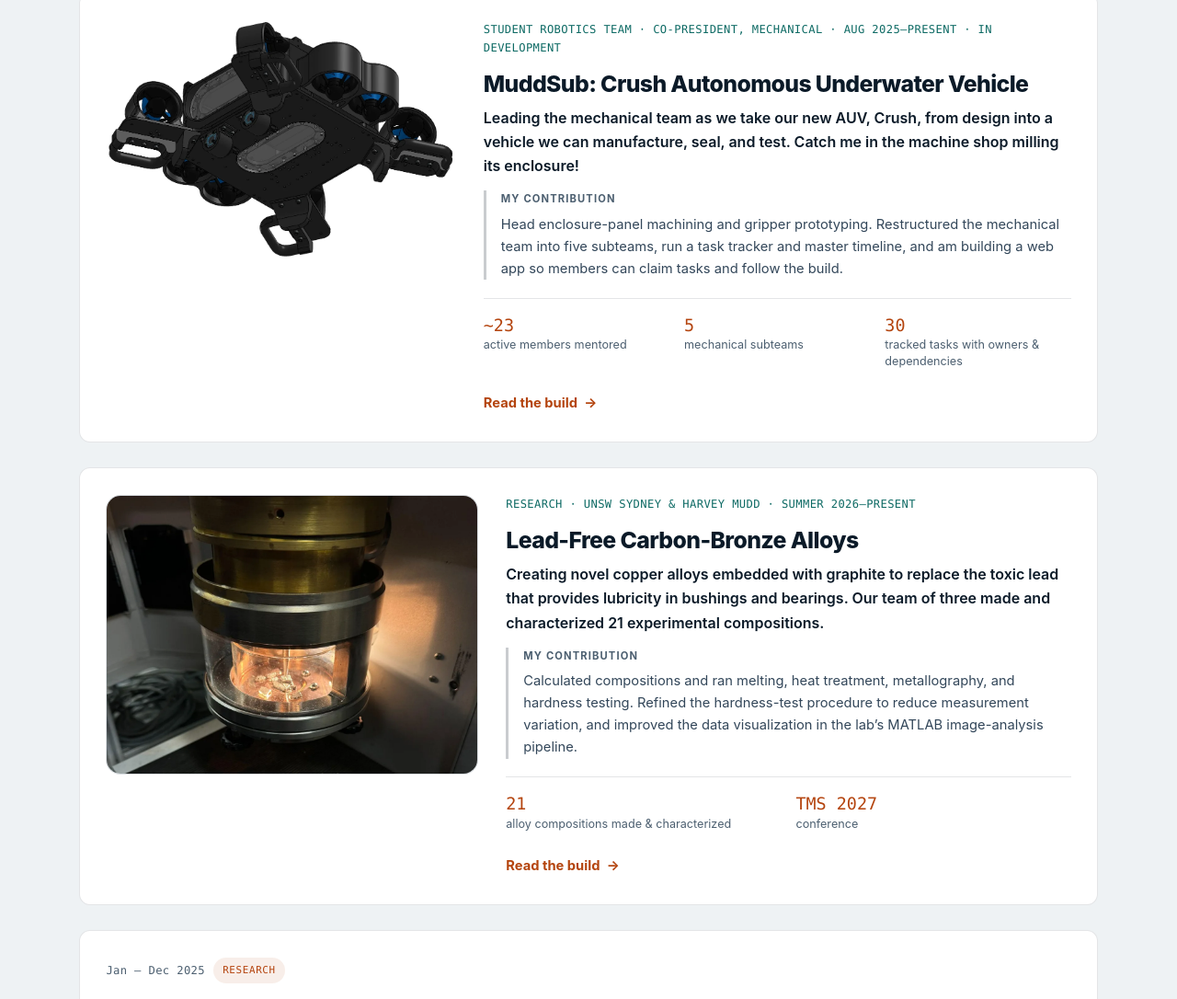
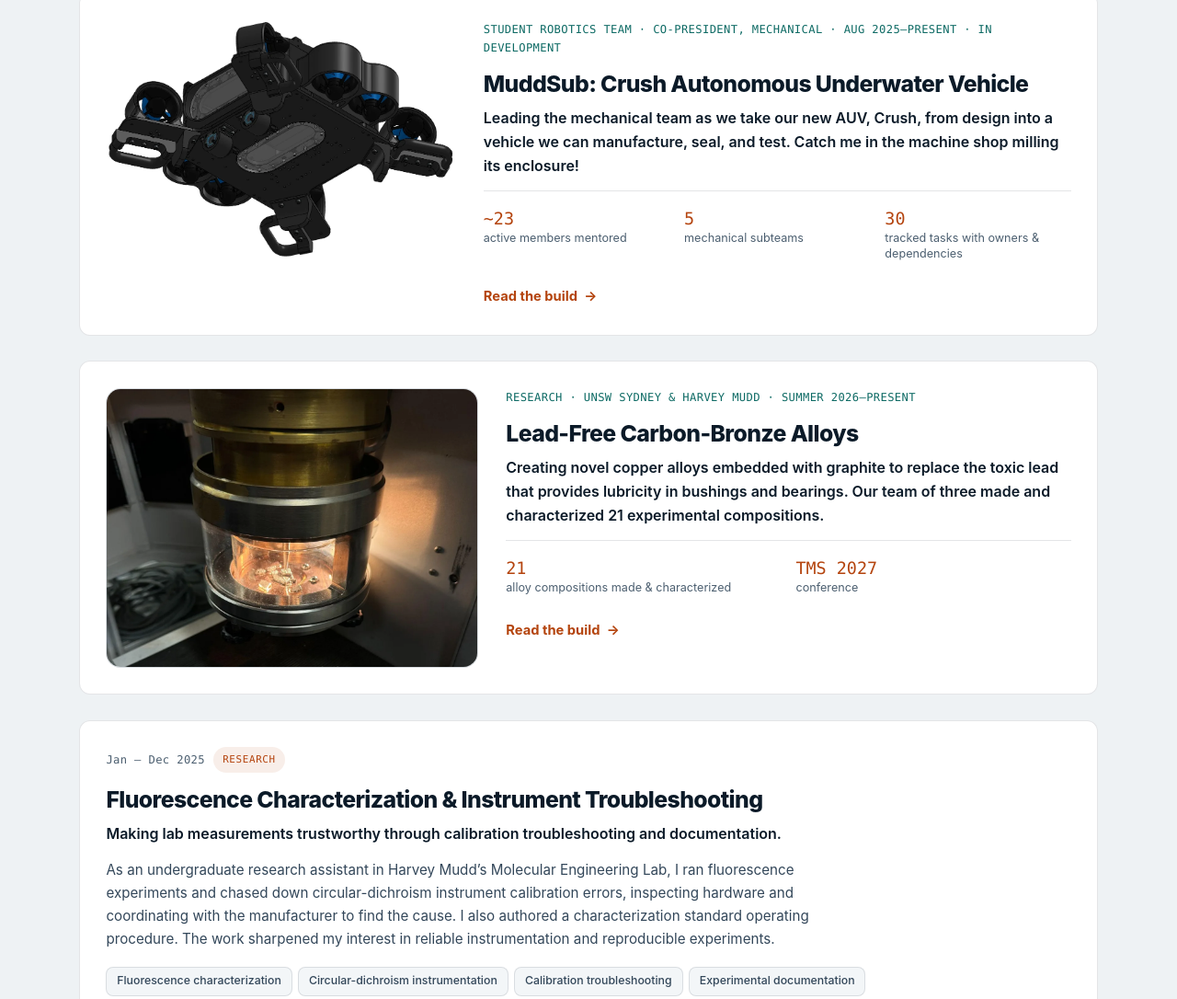
Before and after one commit to sbaidwan-glitch/portfolio, a plain HTML site: page public/index.html in a window 1280 px wide. Shown: the part 1538-2624 px from the top of the page at 92% size. Drawn offline with Linux system fonts and the light colour scheme; no server answers; a web font is replaced by a local one.

Commit message:
Contribution notes: project pages only, body-size text
Removes the My contribution boxes from the homepage cards and sets the box text
to inherit the page's body size (17px) instead of .92rem.

Co-Authored-By: Claude Opus 5.5 <noreply@anthropic.com>
Claude-Session: https://claude.ai/code/session_01QmzCheuRspub4mnSHgRqBm

```diff
--- a/public/assets/css/styles.css
+++ b/public/assets/css/styles.css
@@ -216,7 +216,7 @@ html[data-theme="light"] .theme-toggle .i-moon{display:block}
 /* what this person did, kept visually separate from what the team found so
    the two never read as the same claim */
 .contribution{
-  font-size:.92rem;color:var(--ink-2);max-width:82ch;
+  font-size:inherit;color:var(--ink-2);max-width:74ch;
   margin:0 0 1.2rem;padding-left:1rem;border-left:3px solid var(--border-2);
 }
 .contribution span{display:block;font-size:.7rem;font-weight:700;letter-spacing:.1em;text-transform:uppercase;margin-bottom:.35rem;color:var(--ink-3)}
--- a/public/index.html
+++ b/public/index.html
@@ -181,12 +181,6 @@
               Leading the mechanical team as we take our new AUV, Crush, from design into a vehicle we
               can manufacture, seal, and test. Catch me in the machine shop milling its enclosure!
             </p>
-            <p class="contribution">
-              <span>My contribution</span>
-              Head enclosure-panel machining and gripper prototyping. Restructured the mechanical team
-              into five subteams, run a task tracker and master timeline, and am building a web app so
-              members can claim tasks and follow the build.
-            </p>
             <ul class="pcard-stats">
               <li><b>~23</b><span>active members mentored</span></li>
               <li><b>5</b><span>mechanical subteams</span></li>
@@ -208,12 +202,6 @@
               Creating novel copper alloys embedded with graphite to replace the toxic lead that
               provides lubricity in bushings and bearings. Our team of three made and characterized 21
               experimental compositions.
-            </p>
-            <p class="contribution">
-              <span>My contribution</span>
-              Calculated compositions and ran melting, heat treatment, metallography, and hardness
-              testing. Refined the hardness-test procedure to reduce measurement variation, and improved
-              the data visualization in the lab’s MATLAB image-analysis pipeline.
             </p>
             <ul class="pcard-stats">
               <li><b>21</b><span>alloy compositions made &amp; characterized</span></li>
```
